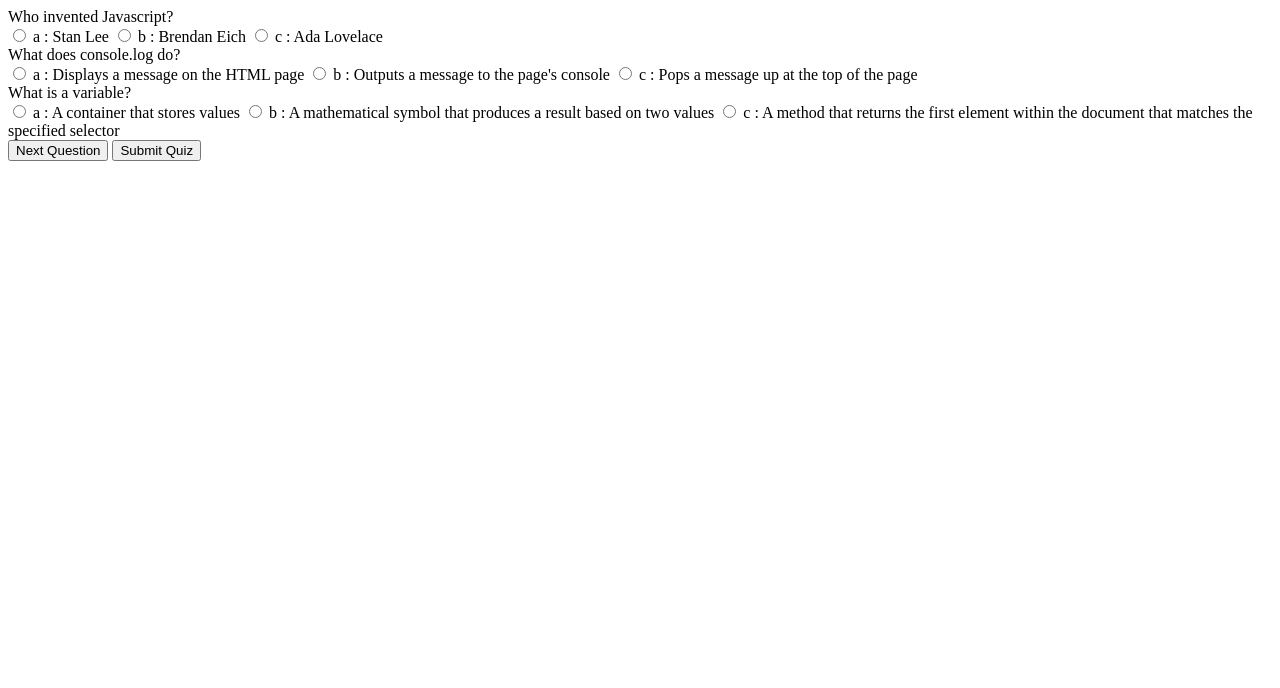
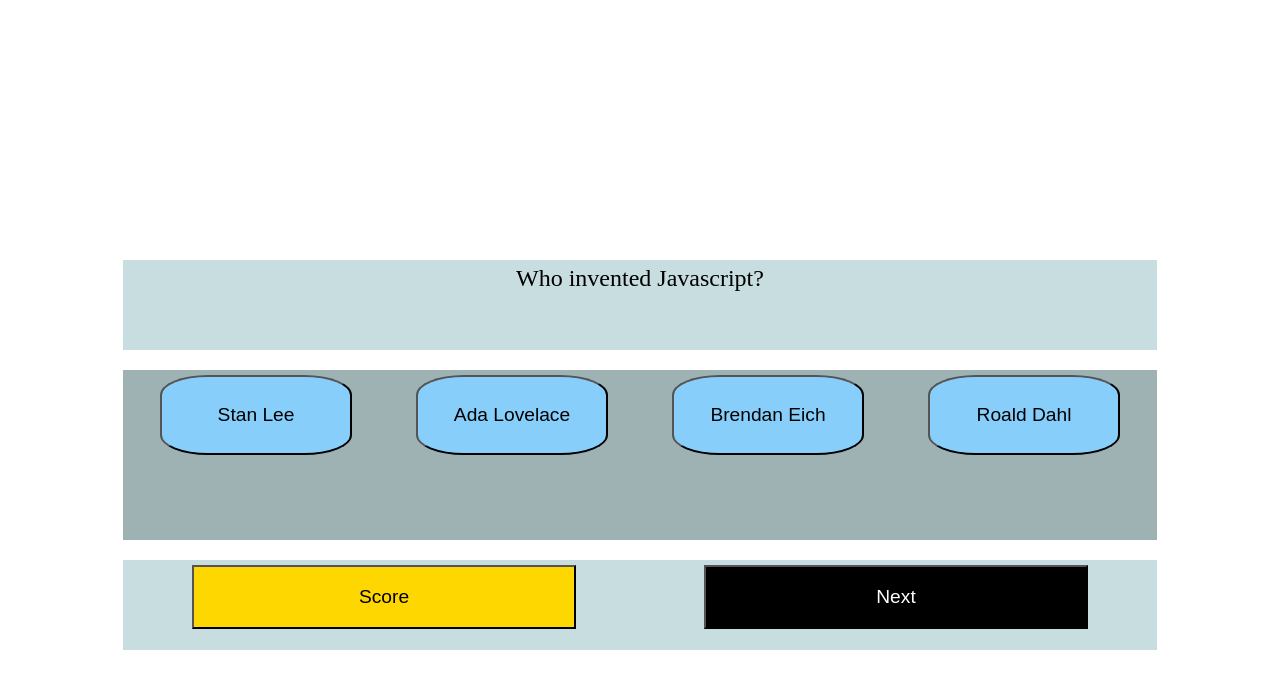
Before and after one commit to RobBurson/Wk-4-Challenge, a plain HTML site: page index.html in a window 1280 px wide. Drawn offline with Linux system fonts and the light colour scheme.

Commit message:
changed the HTML, CSS and JS

```diff
--- a/assets/css/style.css
+++ b/assets/css/style.css
@@ -1,49 +1,78 @@
+
 body{
-	font-size: 20px;
-	font-family: sans-serif;
-	color: #333;
+  padding: 0;
+  margin: 0;
+  width:100vw;
+  height: 100vh;
 }
-.question{
-	font-weight: 600;
+.panel{
+  height: 100vh;
+  display: flex;
+  flex-direction: column;
+  justify-content: center;
+  align-items: center;
 }
-.answers {
-  margin-bottom: 20px;
+.quiz-container{
+  margin: 10px;
+  padding: 5px;
+  width: 80vw;
+  height: 10vh;
+  background-color: #c7dddf;
+  font-size: x-large;
+  text-align: center;
+
 }
-.answers label{
-  display: block;
+.result{
+  margin: 10px;
+  padding: 5px;
+  width:80vw;
+  height: 10vh;
+  text-align: center;
+  font-size: 50px;
+
 }
-#submit{
-	font-family: sans-serif;
-	font-size: 20px;
-	background-color: #279;
-	color: #fff;
-	border: 0px;
-	border-radius: 3px;
-	padding: 20px;
-	cursor: pointer;
-	margin-bottom: 20px;
+.answer-container{
+  display: flex;
+  justify-content: space-around;
+  margin: 10px;
+  padding: 5px;
+  width: 80vw;
+  height: 20vh;
+  background-color: #9eb1b3;
+
 }
-#submit:hover{
-	background-color: #38a;
+.answer{
+  padding: 10px;
+  width: 15vw;
+  height: 10vh;
+  font-size: larger;
+  background-color: lightskyblue;
+  border-radius: 25%;
+}
+.answer:hover{
+  background-color: lightgoldenrodyellow;
+}
+.navigation{
+  width: 80vw;
+  height: 10vh;
+  margin: 10px;
+  padding: 5px;
+  display: flex;
+  justify-content: space-around;
+  background-color:#c7dddf;
 }
 
-.slide {
-    position: absolute;
-    left: 0px;
-    top: 0px;
-    width: 100%;
-    z-index: 1;
-    opacity: 0;
-    transition: opacity 0.5s;
+.score,.next{
+  width:30vw;
+  height: 8vh;
+  padding: 5px;
+  font-size: larger;
 }
+.score{
 
-.active-slide {
-    opacity: 1;
-    z-index: 2;
+  background-color: gold;
 }
-
-.quiz-container {
-    position: relative;
-    height: 200px;
-    margin-top: 400px;
+.next{
+  color: white;
+  background-color: black ;
 }
--- /dev/null
+++ b/assets/js/newscript.js
@@ -0,0 +1,140 @@
+// Questions will be asked
+const Questions = [{
+    id: 0,
+    q: "Who invented Javascript?",
+    a: [{ text: "Stan Lee", isCorrect: false },
+        { text: "Ada Lovelace", isCorrect: false },
+        { text: "Brendan Eich", isCorrect: true },
+        { text: "Roald Dahl", isCorrect: false }
+    ]
+
+},
+{
+    id: 1,
+    q: "What does console.log do?",
+    a: [{ text: "Creates a piece of firewood on your PlayStation", isCorrect: false, isSelected: false },
+        { text: "Displays a message on the HTML page", isCorrect: false },
+        { text: "Outputs a message to the page's console", isCorrect: true },
+        { text: "Pans a message up at the tan of the page", isCorrect: false }
+    ]
+
+},
+{
+    id: 2,
+    q: "What is a variable?",
+    a: [{ text: "A container that stores values", isCorrect: true },
+        { text: "A mathematical symbol that produces a result based on two values", isCorrect: false },
+        { text: "A method that returns the first element within the document that matches the specified selector", isCorrect: false },
+        { text: "An unknowable element", isCorrect: false }
+    ]
+
+}
+
+]
+
+// Set start
+var start = true;
+
+// Iterate
+function iterate(id) {
+
+// Getting the result display section
+var result = document.getElementsByClassName("result");
+result[0].innerText = "";
+
+// Getting the question
+const question = document.getElementById("question");
+
+
+// Setting the question text
+question.innerText = Questions[id].q;
+
+// Getting the answer
+const an1 = document.getElementById('an1');
+const an2 = document.getElementById('an2');
+const an3 = document.getElementById('an3');
+const an4 = document.getElementById('an4');
+
+
+// Providing answer text
+an1.innerText = Questions[id].a[0].text;
+an2.innerText = Questions[id].a[1].text;
+an3.innerText = Questions[id].a[2].text;
+an4.innerText = Questions[id].a[3].text;
+
+// Providing the true or false value to the answer
+an1.value = Questions[id].a[0].isCorrect;
+an2.value = Questions[id].a[1].isCorrect;
+an3.value = Questions[id].a[2].isCorrect;
+an4.value = Questions[id].a[3].isCorrect;
+
+var selected = "";
+
+// Show selection for an1
+an1.addEventListener("click", () => {
+    an1.style.backgroundColor = "lightgoldenrodyellow";
+    an2.style.backgroundColor = "lightskyblue";
+    an3.style.backgroundColor = "lightskyblue";
+    an4.style.backgroundColor = "lightskyblue";
+    selected = an1.value;
+})
+
+// Show selection for an2
+an2.addEventListener("click", () => {
+    an1.style.backgroundColor = "lightskyblue";
+    an2.style.backgroundColor = "lightgoldenrodyellow";
+    an3.style.backgroundColor = "lightskyblue";
+    an4.style.backgroundColor = "lightskyblue";
+    selected = an2.value;
+})
+
+// Show selection for an3
+an3.addEventListener("click", () => {
+    an1.style.backgroundColor = "lightskyblue";
+    an2.style.backgroundColor = "lightskyblue";
+    an3.style.backgroundColor = "lightgoldenrodyellow";
+    an4.style.backgroundColor = "lightskyblue";
+    selected = an3.value;
+})
+
+// Show selection for an4
+an4.addEventListener("click", () => {
+    an1.style.backgroundColor = "lightskyblue";
+    an2.style.backgroundColor = "lightskyblue";
+    an3.style.backgroundColor = "lightskyblue";
+    an4.style.backgroundColor = "lightgoldenrodyellow";
+    selected = an4.value;
+})
+
+// Grabbing the score button
+const score = document.getElementsByClassName("score");
+
+// Evaluate method
+score[0].addEventListener("click", () => {
+    if (selected == "true") {
+        result[0].innerHTML = "True";
+        result[0].style.color = "green";
+    } else {
+        result[0].innerHTML = "False";
+        result[0].style.color = "red";
+    }
+})
+}
+
+if (start) {
+iterate("0");
+}
+
+// Next button and method
+const next = document.getElementsByClassName('next')[0];
+var id = 0;
+
+next.addEventListener("click", () => {
+start = false;
+if (id < 2) {
+    id++;
+    iterate(id);
+    console.log(id);
+}
+
+})
--- a/assets/js/script.js
+++ b/assets/js/script.js
@@ -1,145 +1,151 @@
-//functions
-function createQuiz() {
-  //variable to store the HTML output
-  const output = [];
+// //functions
+// function createQuiz() {
+//   //variable to store the HTML output
+//   const output = [];
 
-  //for each question
-  questions.forEach((currentQuestion, questionNumber) => {
-    //variable to store the list of possible answers
-    const answers = [];
+//   //for each question
+//   questions.forEach((currentQuestion, questionNumber) => {
+//     //variable to store the list of possible answers
+//     const answers = [];
 
-    //and for each available answer...
-    for (letter in currentQuestion.answers) {
-      //...add an HTML radio button
-      answers.push(
-        `<label>
-                        <input type="radio" name="question${questionNumber}" value ="${letter}"></input>
-                            ${letter} :
-                            ${currentQuestion.answers[letter]}
-                    </label>`
-      );
-    }
-    // add this question and its answers to the output
-    output.push(
-      `<div class="slide">
-      <div class="question">${currentQuestion.question}</div>
-                <div class="answers">${answers.join("")}</div>
-                </div>`
-    );
-  });
+//     //and for each available answer...
+//     for (letter in currentQuestion.answers) {
+//       //...add an HTML radio button
+//       answers.push(
+//         `<label>
+//                         <input type="radio" name="question${questionNumber}" value ="${letter}"></input>
+//                             ${letter} :
+//                             ${currentQuestion.answers[letter]}
+//                     </label>`
+//       );
+//     }
+//     // add this question and its answers to the output
+//     output.push(
+//       `<div class="slide">
+//       <div class="question">${currentQuestion.question}</div>
+//                 <div class="answers">${answers.join("")}</div>
+//                 </div>`
+//     );
+//   });
 
-  // finally combine our output list into one string of HTML and put it on the page
-  quizCont.innerHTML = output.join("");
-}
+//   // finally combine our output list into one string of HTML and put it on the page
+//   quizCont.innerHTML = output.join("");
+// }
 
-function displayResults() {
-  //gather answer containers from the quiz
-  const answerCont = quizCont.querySelectorAll(".answers");
+// function displayResults() {
+//   //gather answer containers from the quiz
+//   const answerCont = quizCont.querySelectorAll(".answers");
 
-  //keep track of user's answers
-  let numCorrect = 0;
+//   //keep track of user's answers
+//   let numCorrect = 0;
 
-  //for each question...
-  questions.forEach((currentQuestion, questionNumber) => {
-    //find selected answer
-    const answerCont = answerCont[questionNumber];
-    const selector = `input[name=question${questionNumber}]:checked`;
-    const userAnswer = (answerCont.querySelector(selector) || {}).value;
+//   //for each question...
+//   questions.forEach((currentQuestion, questionNumber) => {
+//     //find selected answer
+//     const answerCont = answerCont[questionNumber];
+//     const selector = `input[name=question${questionNumber}]:checked`;
+//     const userAnswer = (answerCont.querySelector(selector) || {}).value;
 
-    // if answer is correct
-    if (userAnswer === currentQuestion.correctAnswer) {
-      //add to the number of correct answers
-      numCorrect++;
+//     // if answer is correct
+//     if (userAnswer === currentQuestion.correctAnswer) {
+//       //add to the number of correct answers
+//       numCorrect++;
 
-      //color the answers green
-      answerCont[questionNumber].style.color = "lightgreen";
-    }
-    //if answer is wrong or blank
-    else {
-      //color the answers red
-      answerCont[questionNumber].style.color = "red";
-    }
-  });
-  // show number of correct answers out of total
-  resultsCont.innerHTML = `${numCorrect} out of ${questions.length}`;
-}
+//       //color the answers green
+//       answerCont[questionNumber].style.color = "lightgreen";
+//     }
+//     //if answer is wrong or blank
+//     else {
+//       //color the answers red
+//       answerCont[questionNumber].style.color = "red";
+//     }
+//   });
+//   // show number of correct answers out of total
+//   resultsCont.innerHTML = `${numCorrect} out of ${questions.length}`;
+// }
 
-function showSlide(n) {
-    slides[currentSlide].classList.remove('active-slide');
-    slides[n].classList.add('active-slide');
-    currentSlide = n;
-    if(currentSlide === 0){
-      previousButton.style.display = 'none';
-    }
-    else{
-      previousButton.style.display = 'inline-block';
-    }
-    if(currentSlide === slides.length-1){
-      nextButton.style.display = 'none';
-      submitButton.style.display = 'inline-block';
-    }
-    else{
-      nextButton.style.display = 'inline-block';
-      submitButton.style.display = 'none';
-    }
-  }
+// function showSlide(n) {
+//     slides[currentSlide].classList.remove('active-slide');
+//     slides[n].classList.add('active-slide');
+//     currentSlide = n;
+//     if(currentSlide === 0){
+//       previousButton.style.display = 'none';
+//     }
+//     else{
+//       previousButton.style.display = 'inline-block';
+//     }
+//     if(currentSlide === slides.length-1){
+//       nextButton.style.display = 'none';
+//       submitButton.style.display = 'inline-block';
+//     }
+//     else{
+//       nextButton.style.display = 'inline-block';
+//       submitButton.style.display = 'none';
+//     }
+//   }
 
-  function showNextSlide() {
-      showSlide(currentSlide+1);
-  }
+//   function showNextSlide() {
+//       showSlide(currentSlide+1);
+//   }
 
-  function showPreviousSlide() {
-      showSlide(currentSlide-1);
-  }
+//   function showPreviousSlide() {
+//       showSlide(currentSlide-1);
+//   }
 
-//variables
-const quizCont = document.getElementById("quiz");
-const resultsCont = document.getElementById("results");
-const submitBtn = document.getElementById("submit");
-const questions = [
-  {
-    question: "Who invented Javascript?",
-    answers: {
-      a: "Stan Lee",
-      b: "Brendan Eich",
-      c: "Ada Lovelace",
-    },
-    correctAnswer: "b",
-  },
-  {
-    question: "What does console.log do?",
-    answers: {
-      a: "Displays a message on the HTML page",
-      b: "Outputs a message to the page's console",
-      c: "Pops a message up at the top of the page",
-    },
-    correctAnswer: "b",
-  },
-  {
-    question: "What is a variable?",
-    answers: {
-      a: "A container that stores values",
-      b: "A mathematical symbol that produces a result based on two values",
-      c: "A method that returns the first element within the document that matches the specified selector",
-    },
-    correctAnswer: "a",
-  },
-];
+// //variables
+// const quizCont = document.getElementById("quiz");
+// const resultsCont = document.getElementById("results");
+// const submitBtn = document.getElementById("submit");
+// const myQuestions = [
+//   {
+//     question: "Who invented Javascript?",
+//     answers: {
+//       a: "Stan Lee",
+//       b: "Brendan Eich",
+//       c: "Ada Lovelace",
+//     },
+//     correctAnswer: "b",
+//   },
+//   {
+//     question: "What does console.log do?",
+//     answers: {
+//       a: "Displays a message on the HTML page",
+//       b: "Outputs a message to the page's console",
+//       c: "Pops a message up at the top of the page",
+//     },
+//     correctAnswer: "b",
+//   },
+//   {
+//     question: "What is a variable?",
+//     answers: {
+//       a: "A container that stores values",
+//       b: "A mathematical symbol that produces a result based on two values",
+//       c: "A method that returns the first element within the document that matches the specified selector",
+//     },
+//     correctAnswer: "a",
+//   },
+// ];
 
-//Kick things off
-createQuiz();
+// //Kick things off
+// createQuiz();
 
-//Pagination
-const previousButton = document.getElementById("previous");
-const nextButton = document.getElementById("next");
-const slides = document.querySelectorAll(".slide");
-let currentSlide = 0;
+// //Pagination
 
-//show the first slide
-showSlide(currentSlide);
+// function quizQuestion() {
+//   start.style.display='none';
+// listEl.style.display='block';
+// let questionMake = myQuestions[quizCont]
+// }
+// // const previousButton = document.getElementById("previous");
+// // const nextButton = document.getElementById("next");
+// // const slides = document.querySelectorAll(".slide");
+// // let currentSlide = 0;
 
-//event listeners
-//on submit, show results
-submitBtn.addEventListener("click", displayResults);
-previousButton.addEventListener("click", showPreviousSlide);
-nextButton.addEventListener("click", showNextSlide);
+// // //show the first slide
+// // showSlide(currentSlide);
+
+// //event listeners
+// //on submit, show results
+// submitBtn.addEventListener("click", displayResults);
+// previousButton.addEventListener("click", showPreviousSlide);
+// nextButton.addEventListener("click", showNextSlide);
--- a/index.html
+++ b/index.html
@@ -1,21 +1,34 @@
 <!DOCTYPE html>
 <html lang="en">
 <head>
-    <meta charset="UTF-8">
-    <meta http-equiv="X-UA-Compatible" content="IE=edge">
-    <meta name="viewport" content="width=device-width, initial-scale=1.0">
-    <title>Document</title>
-    <link rel="stylesheet" type="css" href="./assets/css/style.css">
+	<meta charset="UTF-8">
+	<meta http-equiv="X-UA-Compatible" content="IE=edge">
+	<meta name="viewport" content="width=device-width, initial-scale=1.0">
+	<link rel="stylesheet" href="./assets/css/style.css">
 </head>
+<title>Web APIs Challenge: Coding Quiz</title>
 <body>
-    <div class="quiz-container">
-        <div id="quiz"></div>
-    </div>
-    <button id="previous">Previous Question</button>
-    <button id="next">Next Question</button>
-    <button id="submit">Submit Quiz</button>
-    <div id="results"></div>
+	<div class="panel">
+		<div class="result">
 
-    <script src="./assets/js/script.js"></script>
+		</div>
+		<div class="quiz-container" id="question">
+			Question goes here.
+		</div>
+		<div class="answer-container">
+			<button class="answer" onclick="" id="an1" >answer1</button>
+
+			<button class="answer" id="an2" >answer2</button>
+
+			<button class="answer" id="an3">answer3</button>
+
+			<button class="answer" id="an4">answer4</button>
+		</div>
+		<div class="navigation">
+			<button class="score">Score</button>
+			<button class="next">Next</button>
+		</div>
+	</div>
+	<script src="./assets/js/newscript.js"></script>
 </body>
 </html>
```
